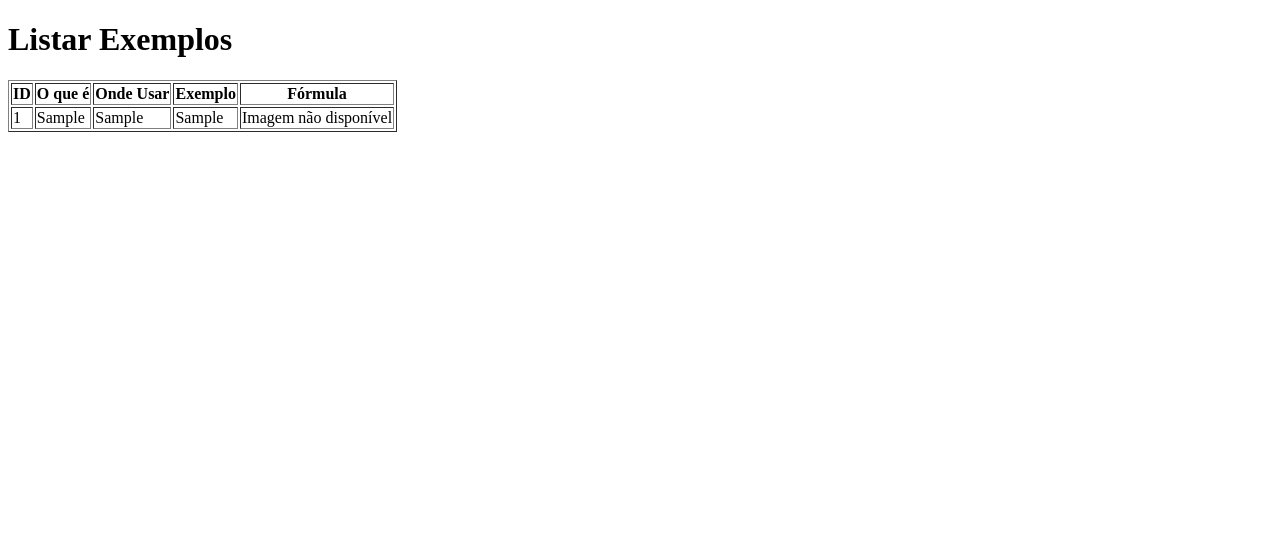
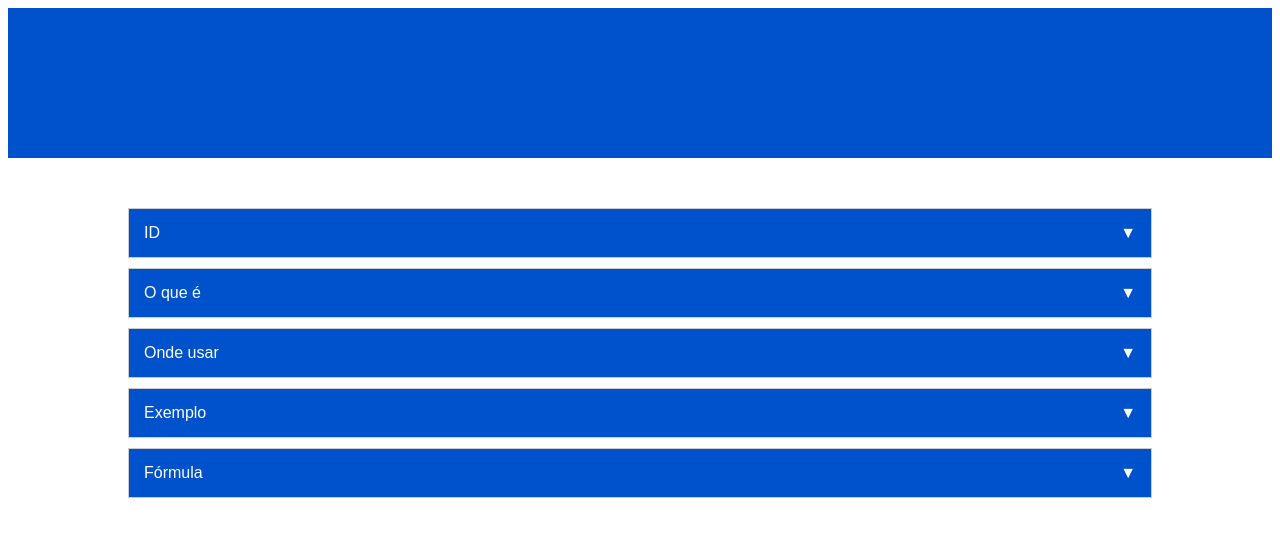
Before and after one commit to mateusoliiveiira/trabalho-finall, a PHP site: page /matematica.php in a window 1280 px wide. Shown: the top 544 px of the page. Run offline with PHP 8.4, Linux system fonts and the light colour scheme; tables that the repository leaves empty or names only in its code hold one stand-in row (values such as "Sample post").

Commit message:
header, lista

```diff
--- /dev/null
+++ b/exatas/css/header.css
@@ -0,0 +1,6 @@
+header{
+    background-color: #0052cc;
+    width: 100%;
+    height: 150px;
+
+}
--- /dev/null
+++ b/exatas/css/lista.css
@@ -0,0 +1,39 @@
+.accordion {
+    width: 100%;
+    max-width: 80vw;
+    margin: 50px auto;
+}
+
+.accordion-item {
+    margin-bottom: 10px;
+    border: 1px solid #ccc;
+}
+
+.accordion-header {
+    background-color: #0052cc;
+    color: white;
+    padding: 15px;
+    width: 100%;
+    text-align: left;
+    border: none;
+    cursor: pointer;
+    outline: none;
+    font-size: 16px;
+}
+
+.accordion-header::after {
+    content: '▼';
+    float: right;
+}
+
+.accordion-content {
+    max-height: 0;
+    overflow: hidden;
+    transition: max-height 0.2s ease-out;
+    background-color: #e0e0e0;
+    padding: 0 15px;
+}
+
+.accordion-content p {
+    padding: 15px 0;
+}
--- /dev/null
+++ b/exatas/js/scriptlista.js
@@ -0,0 +1,22 @@
+const headers = document.querySelectorAll('.accordion-header');
+
+headers.forEach(header => {
+  header.addEventListener('click', () => {
+    const content = header.nextElementSibling;
+
+    // Fechar outros conteúdos abertos
+    const openItems = document.querySelectorAll('.accordion-content');
+    openItems.forEach(item => {
+      if (item !== content) {
+        item.style.maxHeight = null;
+      }
+    });
+
+    // Alternar o conteúdo atual
+    if (content.style.maxHeight) {
+      content.style.maxHeight = null;
+    } else {
+      content.style.maxHeight = content.scrollHeight + "px";
+    }
+  });
+});
--- a/exatas/php/matematica.php
+++ b/exatas/php/matematica.php
@@ -17,36 +17,57 @@ $dados = $stmt->fetchAll(PDO::FETCH_ASSOC);
 <head>
     <meta charset="UTF-8">
     <title>Listar Exemplos</title>
+    <link rel="stylesheet" href="../css/header.css">
+    <link rel="stylesheet" href="../css/lista.css">
 </head>
 <body>
-    <h1>Listar Exemplos</h1>
-    <table border="1">
-        <thead>
-            <tr>
-                <th>ID</th>
-                <th>O que é</th>
-                <th>Onde Usar</th>
-                <th>Exemplo</th>
-                <th>Fórmula</th>
-            </tr>
-        </thead>
-        <tbody>
+    <header>
+
+    </header>
+
+    <div class="accordion">
         <?php foreach ($dados as $linha): ?>
-                <tr>
-                    <td><?php echo htmlspecialchars($linha['id']); ?></td>
-                    <td><?php echo htmlspecialchars($linha['oquee']); ?></td>
-                    <td><?php echo htmlspecialchars($linha['ondeusa']); ?></td>
-                    <td><?php echo htmlspecialchars($linha['exemplo']); ?></td>
-                    <td>
+            <div class="accordion-item">
+                <button class="accordion-header">ID</button>
+                <div class="accordion-content">
+                    <p><?php echo htmlspecialchars($linha['id']); ?></p>
+                </div>
+            </div>
+
+            <div class="accordion-item">
+                <button class="accordion-header">O que é</button>
+                <div class="accordion-content">
+                    <p><?php echo htmlspecialchars($linha['oquee']); ?></p>
+                </div>
+            </div>
+
+            <div class="accordion-item">
+                <button class="accordion-header">Onde usar</button>
+                <div class="accordion-content">
+                    <p><?php echo htmlspecialchars($linha['ondeusa']); ?></p>
+                </div>
+            </div>
+
+            <div class="accordion-item">
+                <button class="accordion-header">Exemplo</button>
+                <div class="accordion-content">
+                    <p><?php echo htmlspecialchars($linha['exemplo']); ?></p>
+                </div>
+            </div>
+
+            <div class="accordion-item">
+                <button class="accordion-header">Fórmula</button>
+                <div class="accordion-content">
                     <?php if (isset($linha['formula']) && file_exists($linha['formula'])): ?>
                         <img src="<?php echo htmlspecialchars($linha['formula']); ?>" alt="Fórmula" style="max-width: 200px; max-height: 200px;">
                     <?php else: ?>
-                            Imagem não disponível
+                        <p>Imagem não disponível</p>
                     <?php endif; ?>
-                    </td>
-                </tr>
+                </div>
+            </div>
         <?php endforeach; ?>
-        </tbody>
-    </table>
+    </div>
+
+    <script src="../js/scriptlista.js"></script>
 </body>
 </html>
```
Also changed, not shown: exatas/db/exatas.sql (+53 -17 lines). Lines whose indentation alone changed are shown as unchanged.
